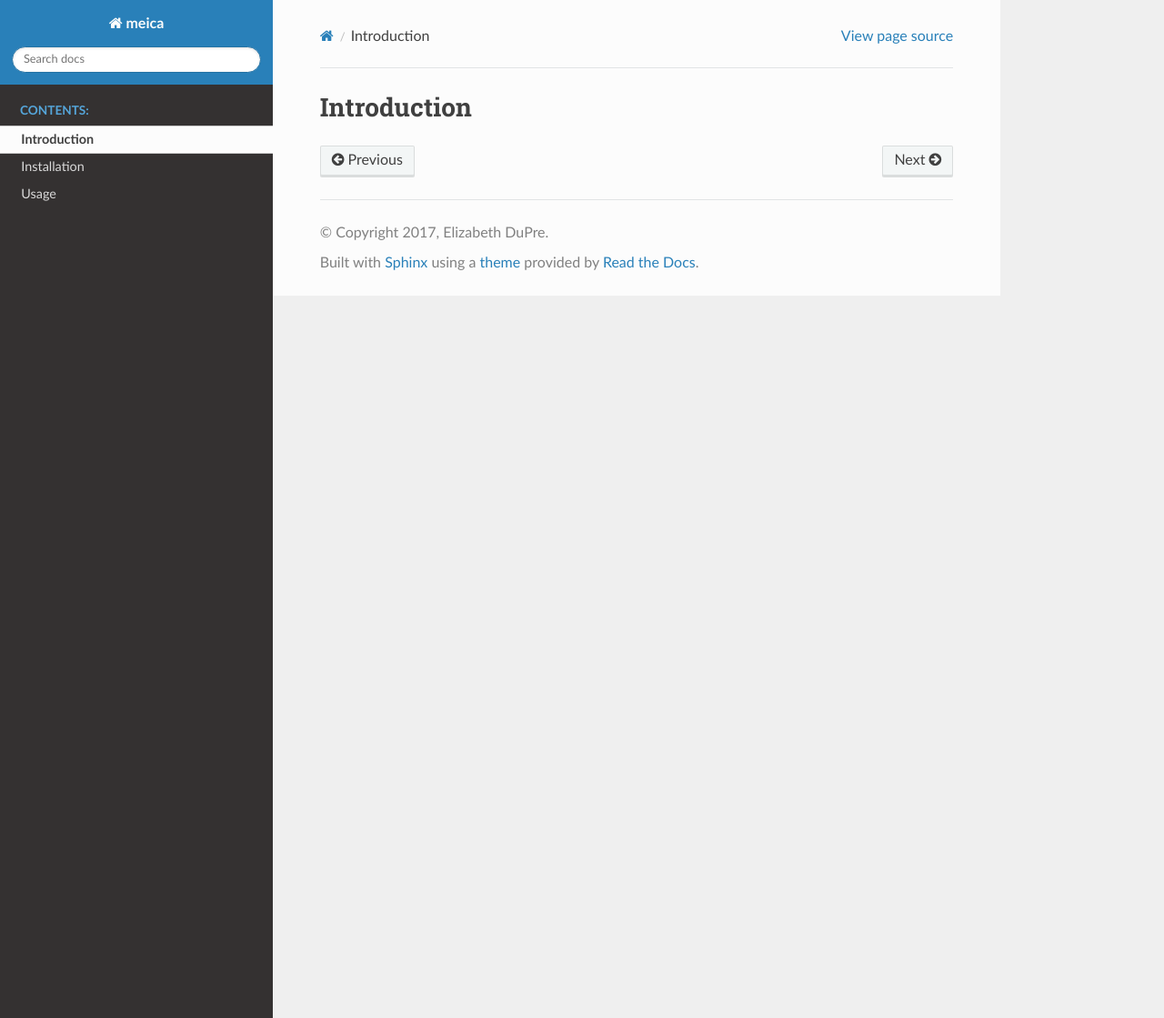
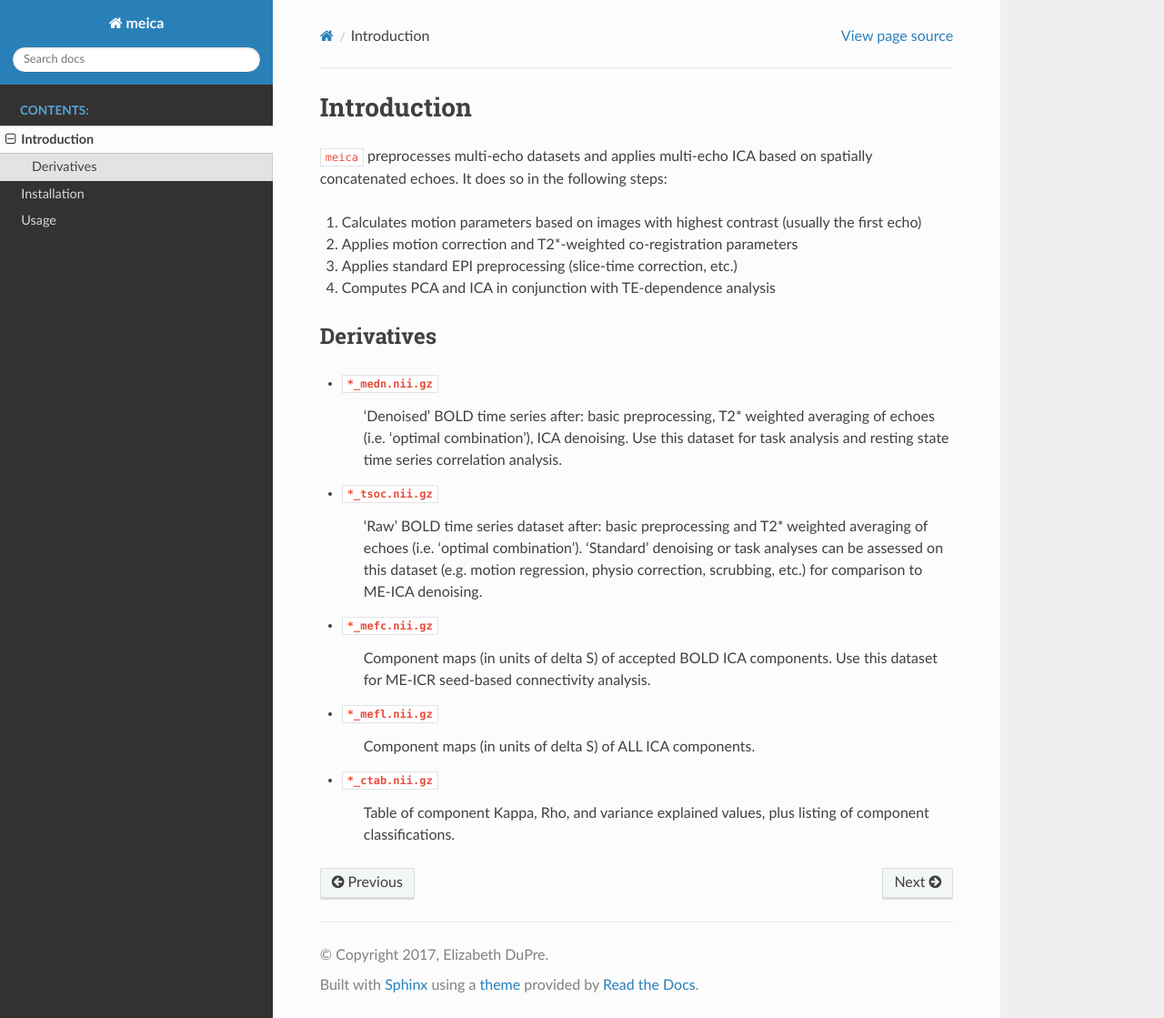
Before and after one commit to ME-ICA/me-ica, a Sphinx documentation site: the page built from docs/introduction.rst, in a window 1280 px wide and 1119 px high. Shown: the whole window at 91% size. Built offline with Sphinx 7.4.7 and the Read the Docs theme 2.0.0, drawn with Linux system fonts in a browser that asks for light colours.

```diff
--- a/docs/introduction.rst
+++ b/docs/introduction.rst
@@ -1,2 +1,32 @@
 Introduction
 ============
+
+``meica`` preprocesses multi-echo datasets and applies multi-echo ICA based
+on spatially concatenated echoes. It does so in the following steps:
+
+#. Calculates motion parameters based on images with highest contrast (usually the first echo)
+#. Applies motion correction and T2*-weighted co-registration parameters
+#. Applies standard EPI preprocessing (slice-time correction, etc.)
+#. Computes PCA and ICA in conjunction with TE-dependence analysis
+
+Derivatives
+-----------
+
+* ``*_medn.nii.gz``
+    'Denoised' BOLD time series after: basic preprocessing,
+    T2* weighted averaging of echoes (i.e. 'optimal combination'),
+    ICA denoising.
+    Use this dataset for task analysis and resting state time series correlation analysis.
+* ``*_tsoc.nii.gz``
+    'Raw' BOLD time series dataset after: basic preprocessing
+    and T2* weighted averaging of echoes (i.e. 'optimal combination').
+    'Standard' denoising or task analyses can be assessed on this dataset
+    (e.g. motion regression, physio correction, scrubbing, etc.)
+    for comparison to ME-ICA denoising.
+* ``*_mefc.nii.gz``
+    Component maps (in units of \delta S) of accepted BOLD ICA components.
+    Use this dataset for ME-ICR seed-based connectivity analysis.
+* ``*_mefl.nii.gz``
+    Component maps (in units of \delta S) of ALL ICA components.
+* ``*_ctab.nii.gz``
+    Table of component Kappa, Rho, and variance explained values, plus listing of component classifications.
```
Also changed, not shown: README.md (+20 -37 lines).
